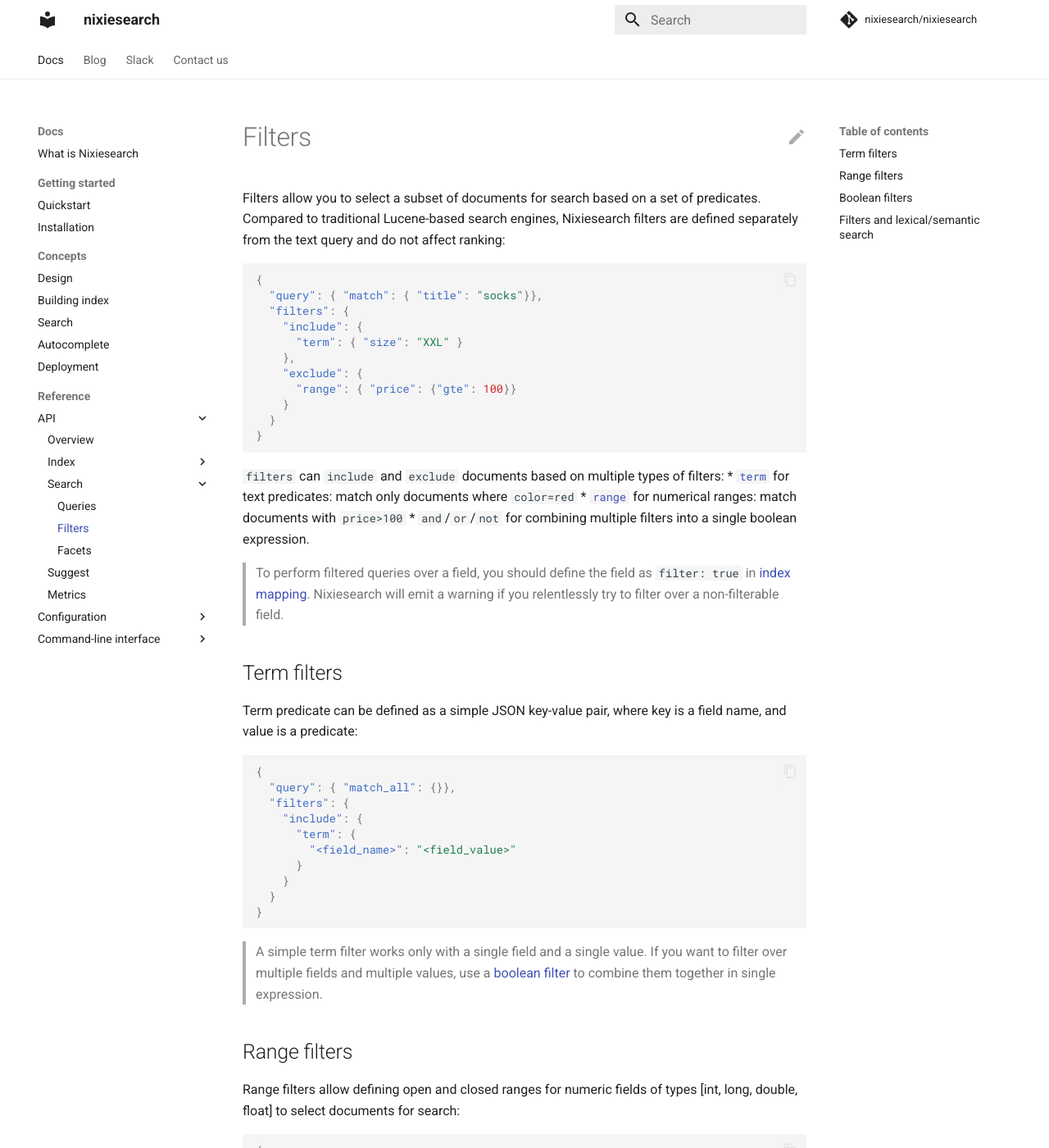
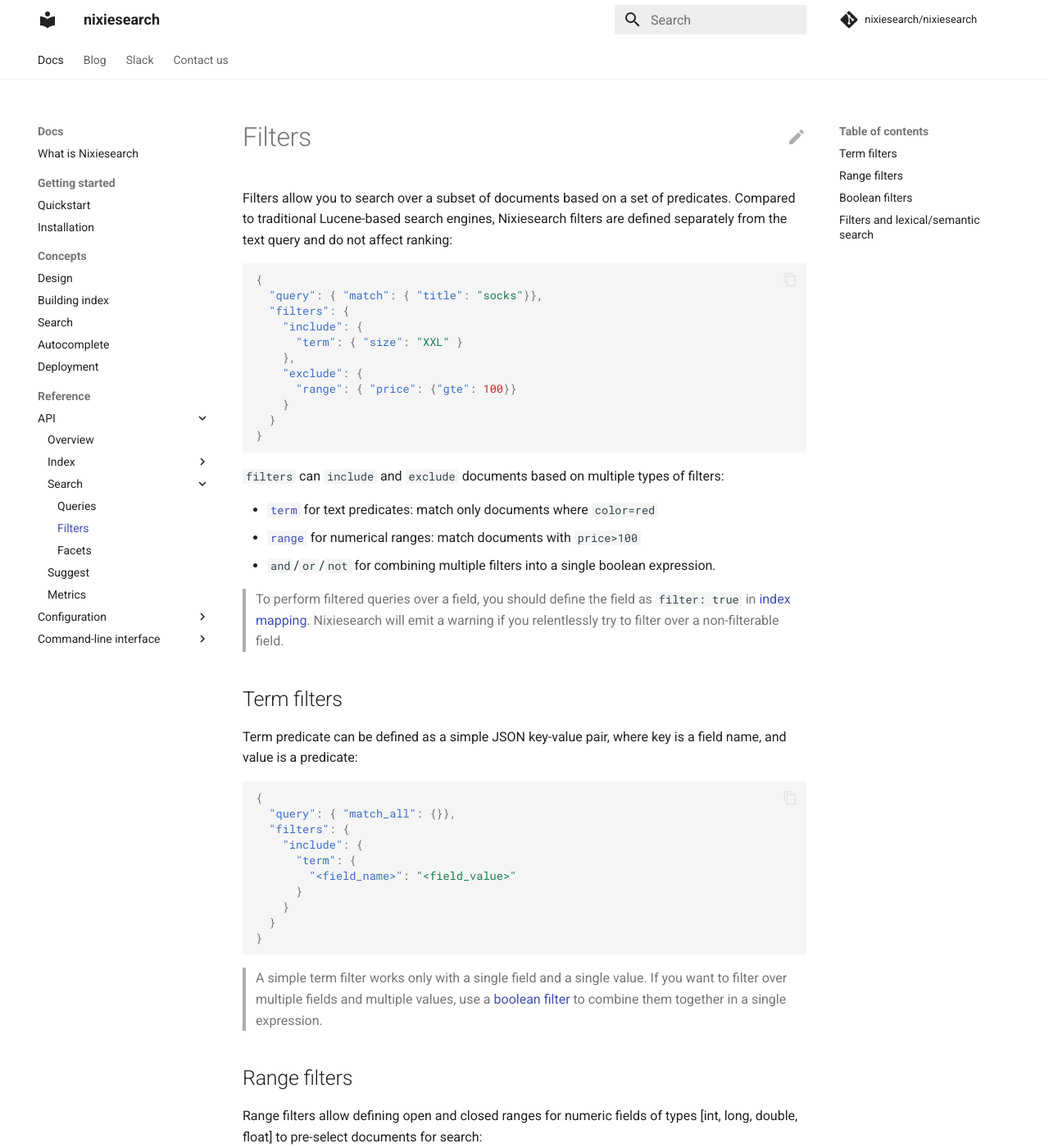
Before and after one commit to nixiesearch/nixiesearch, an MkDocs documentation site: the page built from docs/docs/reference/api/search/filter.md, in a window 1280 px wide and 1400 px high. Shown: the whole window at 82% size. Built offline with MkDocs 1.6.1 and Material for MkDocs 9.7.7, drawn with Linux system fonts in a browser that asks for light colours; comment, search, counter and statistics services are not loaded; some of the changed text lies outside the part shown.

Commit message:
doc: layout fixes for facet/filters

````diff
--- a/docs/docs/reference/api/search/filter.md
+++ b/docs/docs/reference/api/search/filter.md
@@ -1,6 +1,6 @@
 # Filters
 
-Filters allow you to select a subset of documents for search based on a set of predicates. Compared to traditional Lucene-based search engines, Nixiesearch filters are defined separately from the text query and do not affect ranking:
+Filters allow you to search over a subset of documents based on a set of predicates. Compared to traditional Lucene-based search engines, Nixiesearch filters are defined separately from the text query and do not affect ranking:
 
 ```json
 {
@@ -17,6 +17,7 @@
 ```
 
 `filters` can `include` and `exclude` documents based on multiple types of filters:
+
 * [`term`](#term-filters) for text predicates: match only documents where `color=red`
 * [`range`](#range-filters) for numerical ranges: match documents with `price>100`
 * `and`/`or`/`not` for combining multiple filters into a single boolean expression.
@@ -41,11 +42,11 @@
 }
 ```
 
-> A simple term filter works only with a single field and a single value. If you want to filter over multiple fields and multiple values, use a [boolean filter](#boolean-filters) to combine them together in single expression.
+> A simple term filter works only with a single field and a single value. If you want to filter over multiple fields and multiple values, use a [boolean filter](#boolean-filters) to combine them together in a single expression.
 
 ## Range filters
 
-Range filters allow defining open and closed ranges for numeric fields of types [int, long, double, float] to select documents for search:
+Range filters allow defining open and closed ranges for numeric fields of types [int, long, double, float] to pre-select documents for search:
 
 ```json
 {
@@ -61,6 +62,7 @@
 ```
 
 Range filter takes following arguments:
+
 * `<field_name>` a numeric field marked as `filter: true` in the index mapping
 * `gte`: Greater Than or Equals, optional field
 * `lte`: Less Than or Equals, optional field. There should be at least one `gte` or `lte` field present in the filter.
````
Also changed, not shown: docs/docs/reference/api/search/facet.md (+2 -0 lines).
